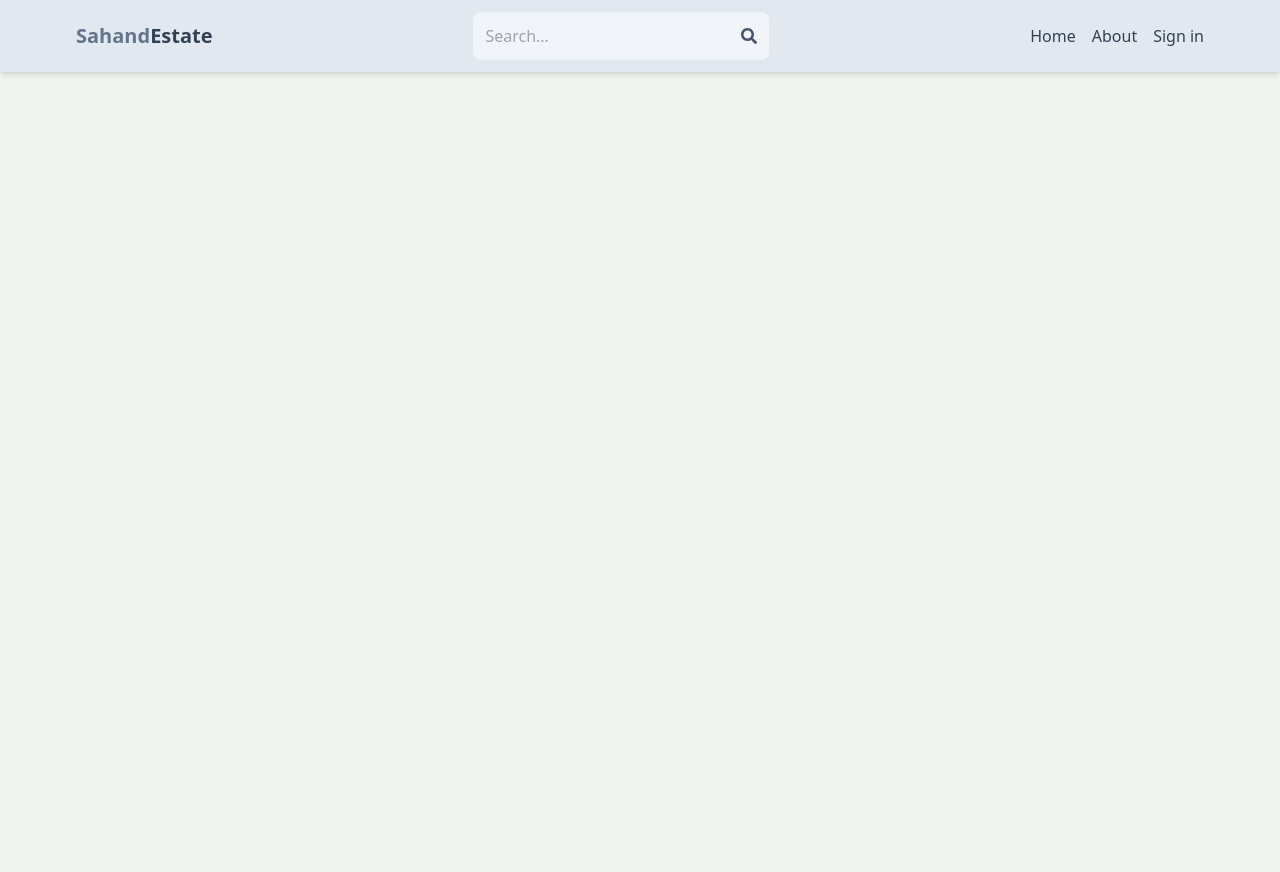
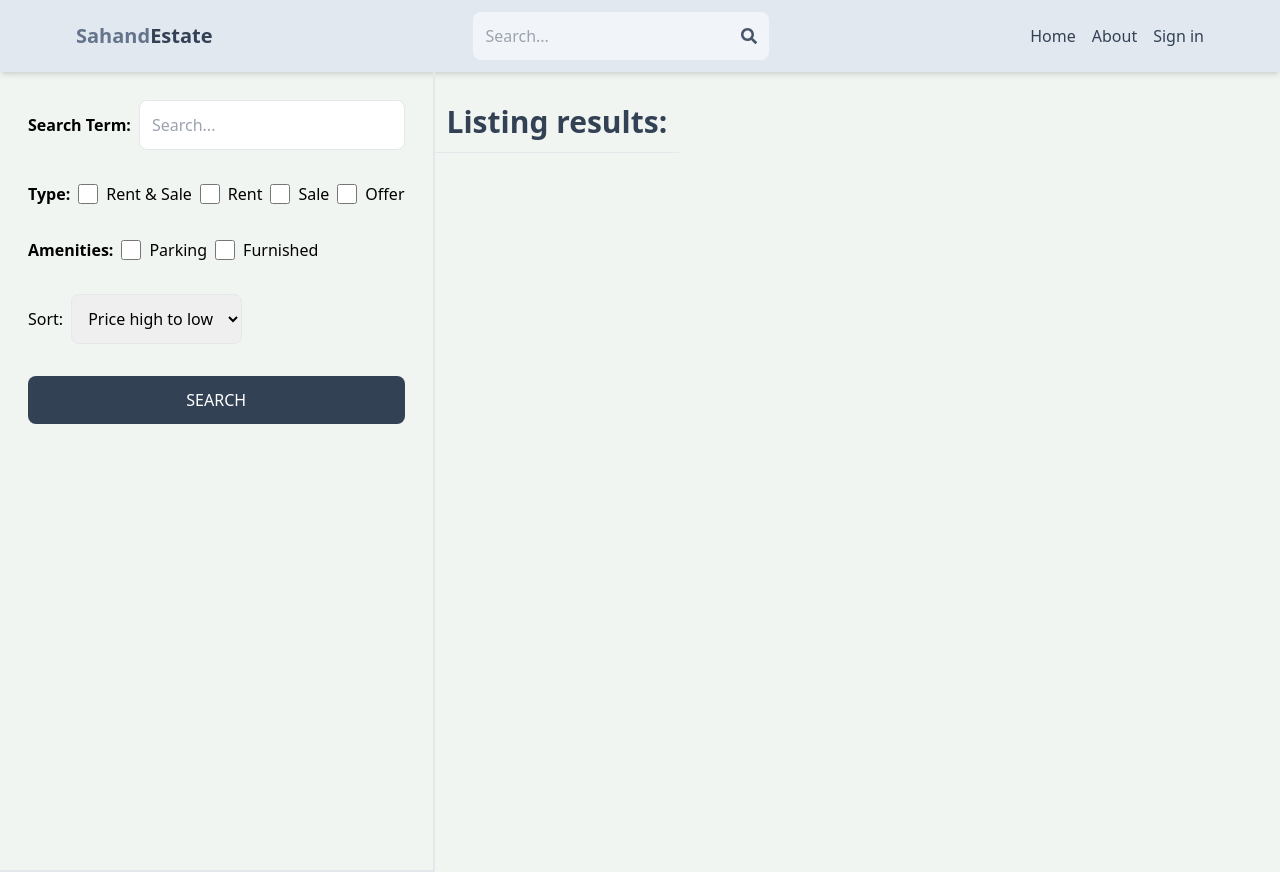
Before and after one commit to alphanov44/mern-estate, a React (Vite) app in the folder client/: page /search in a window 1280 px wide. Before the commit the page ends 800 px from the top, so only its background shows below. Built offline with nearby package versions, Linux system fonts and the light colour scheme; no server answers.

Commit message:
create search page UI

```diff
--- a/client/src/App.jsx
+++ b/client/src/App.jsx
@@ -9,6 +9,7 @@
 import CreateListing from './pages/CreateListing';
 import UpdateListing from './pages/UpdateListing';
 import Listing from './pages/Listing';
+import Search from './pages/Search';
 
 export default  function App() {
   return (
@@ -19,7 +20,7 @@
         <Route path='/sign-in' element={<SignIn />} />
         <Route path='/sign-up' element={<SignUp />} />
         <Route path='/listing/:listingId' element={<Listing />}/>
-
+        <Route path='search' element={<Search />}/>
         <Route path='/about' element={<About />} />
 
         <Route element={<PrivateRoute />}>
--- /dev/null
+++ b/client/src/pages/Search.jsx
@@ -0,0 +1,79 @@
+import React from 'react'
+
+export default function Search() {
+  return (
+    <div className='flex flex-col md:flex-row'>
+        <div className="p-7 border-b-2 md:border-r-2
+        md:min-h-screen">
+            <form className='flex flex-col gap-8'>
+                <div className="flex items-center gap-2">
+                    <label
+                     className='whitespace-nowrap font-semibold'>Search
+                     Term:</label>
+                    <input type="text"
+                    id='searchTerm'
+                    placeholder='Search...'
+                    className='border rounded-lg p-3 w-full'
+                    />
+                </div>
+                <div className='flex gap-2 flex-wrap items-center'>
+                    <label className='font-semibold'>Type:</label>
+                    <div className="flex gap-2">
+                        <input type="checkbox" id="all"
+                        className='w-5' />
+                        <span>Rent & Sale</span>
+                    </div>
+                    <div className="flex gap-2">
+                        <input type="checkbox" id="rent"
+                        className='w-5' />
+                        <span>Rent</span>
+                    </div>
+                    <div className="flex gap-2">
+                        <input type="checkbox" id="sale"
+                        className='w-5' />
+                        <span>Sale</span>
+                    </div>
+                    <div className="flex gap-2">
+                        <input type="checkbox" id="offer"
+                        className='w-5' />
+                        <span>Offer</span>
+                    </div>
+                </div>
+                <div className='flex gap-2 flex-wrap items-center'>
+                    <label className='font-semibold'>Amenities:</label>
+                    <div className="flex gap-2">
+                        <input type="checkbox" id="parking"
+                        className='w-5' />
+                        <span>Parking</span>
+                    </div>
+                    <div className="flex gap-2">
+                        <input type="checkbox" id="furnished"
+                        className='w-5' />
+                        <span>Furnished</span>
+                    </div>
+
+                </div>
+                <div className='flex items-center gap-2'>
+                    <label>Sort:</label>
+                    <select id="sort_order"
+                    className='border rounded-lg p-3'
+                    >
+                        <option>Price high to low</option>
+                        <option>Price low to high</option>
+                        <option>Latest</option>
+                        <option>Oldest</option>
+                    </select>
+                </div>
+                <button className='bg-slate-700 text-white
+                p-3 rounded-lg uppercase hover:opacity-95'>
+                    Search
+                </button>
+            </form>
+        </div>
+        <div className=''>
+            <h1 className='text-3xl font-semibold border-b p-3
+            text-slate-700 mt-5'>Listing  results: </h1>
+        </div>
+    </div>
+  )
+}
```
